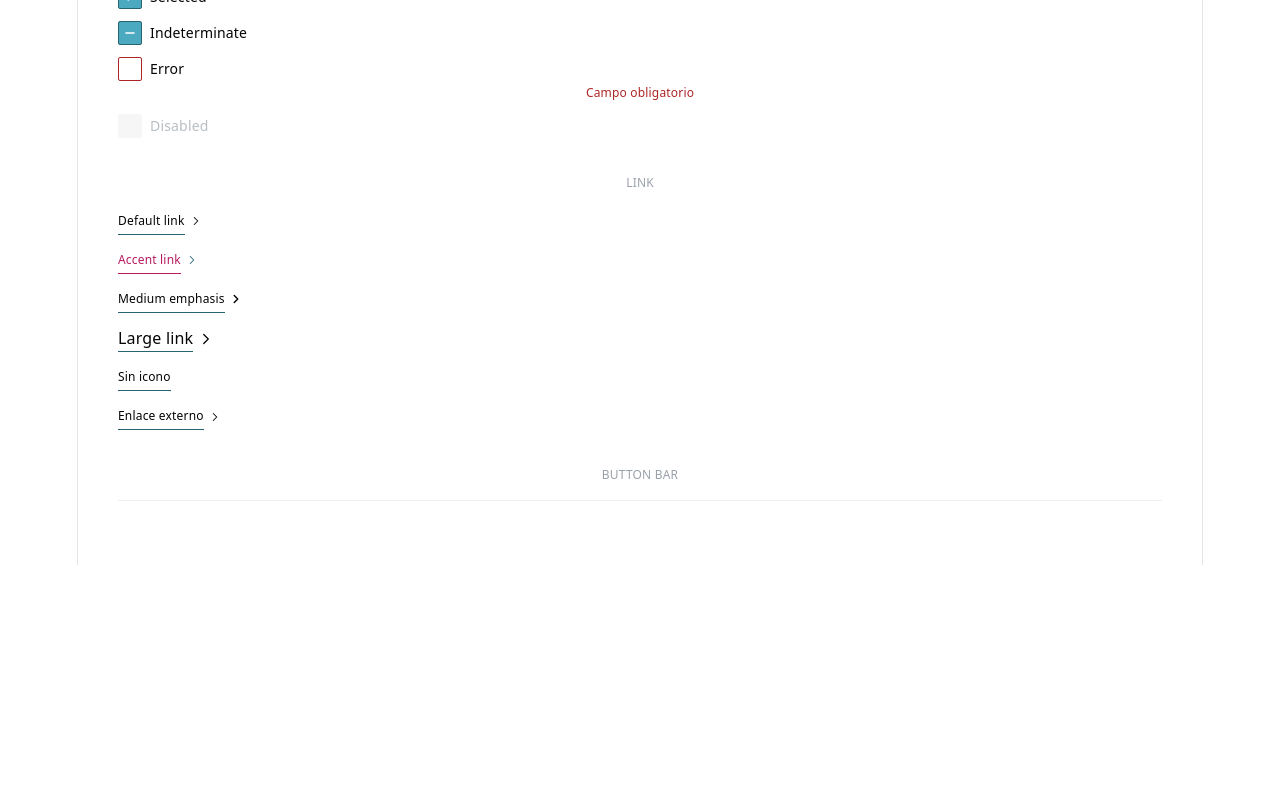
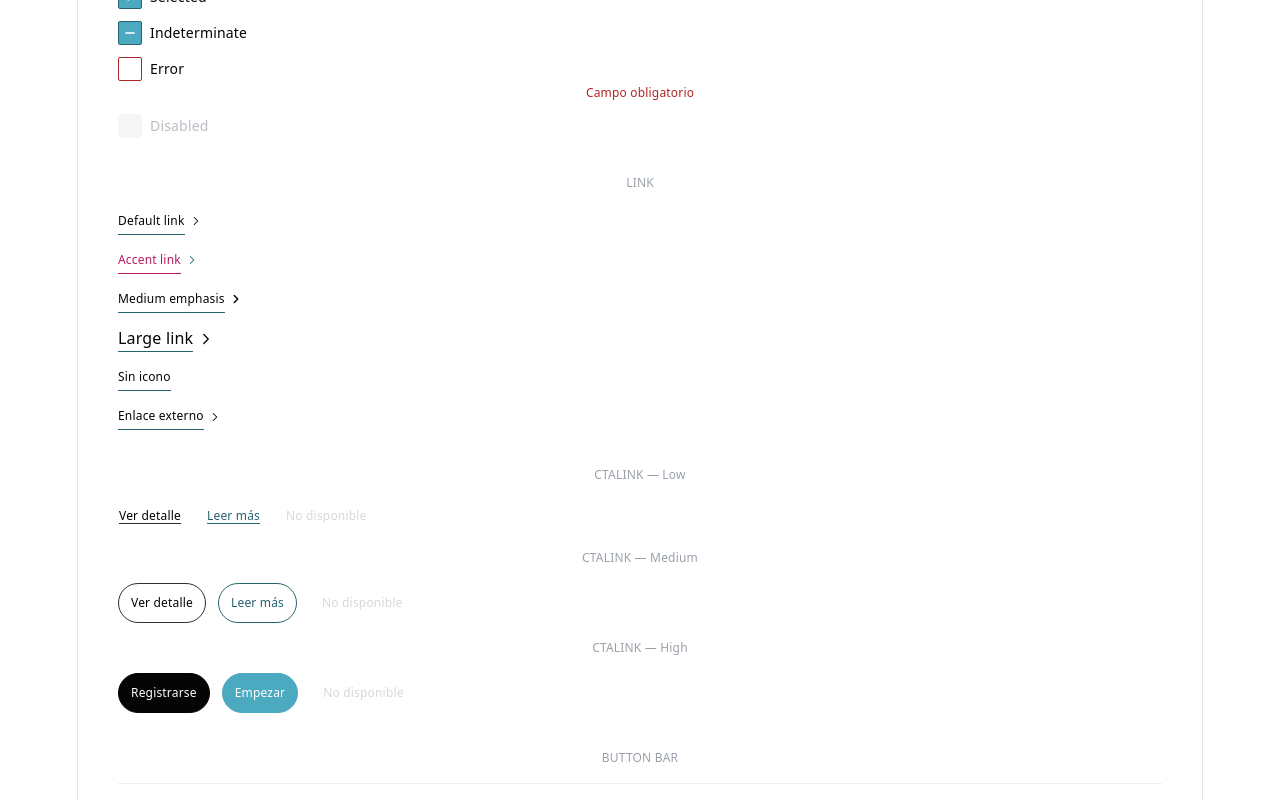
Before and after one commit to csagenjo/cs-design-system, a React (Vite) app: page / in a window 1280 px wide. Shown: the part 545-1345 px from the top of the page. Before the commit the page ends 1110 px from the top, so only its background shows below. Built offline with nearby package versions, Linux system fonts and the light colour scheme.

Commit message:
Add CTALink using --ds-* tokens

```diff
--- a/src/App.jsx
+++ b/src/App.jsx
@@ -3,6 +3,7 @@ import { ButtonBar } from './components/ButtonBar'
 import { Input } from './components/Input'
 import { Checkbox } from './components/Checkbox'
 import { Link } from './components/Link'
+import { CTALink } from './components/CTALink'
 
 function App() {
   return (
@@ -51,6 +52,28 @@ function App() {
         <Link href="https://ejemplo.com" external>Enlace externo</Link>
       </section>
 
+      {/* CTALink */}
+      <section style={{ display: 'flex', flexDirection: 'column', gap: '12px' }}>
+        <p style={{ fontSize: '12px', color: '#9AA1AA', margin: 0 }}>CTALINK — Low</p>
+        <div style={{ display: 'inline-flex', gap: '24px', alignItems: 'center', flexWrap: 'wrap' }}>
+          <CTALink href="#" emphasis="low">Ver detalle</CTALink>
+          <CTALink href="#" emphasis="low" variant="accent">Leer más</CTALink>
+          <CTALink emphasis="low" disabled>No disponible</CTALink>
+        </div>
+        <p style={{ fontSize: '12px', color: '#9AA1AA', margin: 0 }}>CTALINK — Medium</p>
+        <div style={{ display: 'inline-flex', gap: '12px', alignItems: 'center', flexWrap: 'wrap' }}>
+          <CTALink href="#">Ver detalle</CTALink>
+          <CTALink href="#" variant="accent">Leer más</CTALink>
+          <CTALink disabled>No disponible</CTALink>
+        </div>
+        <p style={{ fontSize: '12px', color: '#9AA1AA', margin: 0 }}>CTALINK — High</p>
+        <div style={{ display: 'inline-flex', gap: '12px', alignItems: 'center', flexWrap: 'wrap' }}>
+          <CTALink href="#" emphasis="high">Registrarse</CTALink>
+          <CTALink href="#" emphasis="high" variant="accent">Empezar</CTALink>
+          <CTALink emphasis="high" disabled>No disponible</CTALink>
+        </div>
+      </section>
+
       {/* ButtonBar */}
       <section>
         <p style={{ fontSize: '12px', color: '#9AA1AA', margin: 0, marginBottom: '12px' }}>BUTTON BAR</p>
--- /dev/null
+++ b/src/components/CTALink.jsx
@@ -0,0 +1,197 @@
+/**
+ * CTALink — Componente atómico
+ * CS Design System · v1.0
+ *
+ * Tokens: --ds-cta-link-* (tokens.css)
+ * Sin icono. Talla única. Tres niveles de énfasis + dos variantes.
+ * Sin hex hardcodeados. Sin referencias a Empresa / Sistemas externos.
+ *
+ * ÉNFASIS (emphasis):
+ *   "low"    → texto + underline (estilo inline)
+ *   "medium" → pill con borde (default)
+ *   "high"   → pill relleno
+ *
+ * VARIANTES (variant):
+ *   "default" → negro / borde gris oscuro / fondo negro
+ *   "accent"  → teal / borde teal / fondo teal
+ *
+ * USO:
+ *   <CTALink href="/ruta">Ver detalle</CTALink>
+ *   <CTALink href="/ruta" emphasis="high" variant="accent">Empezar</CTALink>
+ *   <CTALink href="https://..." external>Enlace externo</CTALink>
+ *   <CTALink disabled>No disponible</CTALink>
+ */
+
+import React from 'react';
+
+/* ─── CSS ──────────────────────────────────────────────────────────────────── */
+
+const css = `
+.ds-cta-link {
+  display:         inline-flex;
+  align-items:     center;
+  justify-content: center;
+  font-family:     var(--ds-fontFamily-default);
+  font-size:       var(--ds-fontSize-label-sm);
+  line-height:     var(--ds-fontLheight-2xs);
+  font-weight:     var(--ds-fontWeight-regular);
+  text-decoration: none;
+  cursor:          pointer;
+  border-radius:   80px;
+  border:          1px solid transparent;
+  box-sizing:      border-box;
+  white-space:     nowrap;
+  transition:      background 0.12s, border-color 0.12s, color 0.12s, opacity 0.12s;
+}
+
+.ds-cta-link:focus-visible {
+  outline:    none;
+  box-shadow: 0 0 0 2px var(--ds-cta-link-focus-inner),
+              0 0 0 4px var(--ds-cta-link-focus-outer);
+}
+
+.ds-cta-link:active:not([aria-disabled="true"]) { opacity: 0.8; }
+
+/* ── Low emphasis ── */
+.ds-cta-link--low {
+  padding:                   2px 0;
+  border-radius:             2px;
+  border-color:              transparent;
+  text-decoration:           underline;
+  text-underline-offset:     3px;
+  text-decoration-thickness: 1px;
+}
+.ds-cta-link--low.ds-cta-link--default {
+  color:                 var(--ds-cta-link-fg-default);
+  text-decoration-color: var(--ds-cta-link-border-bottom-default);
+}
+.ds-cta-link--low.ds-cta-link--accent {
+  color:                 var(--ds-cta-link-fg-accent);
+  text-decoration-color: var(--ds-cta-link-border-bottom-accent);
+}
+.ds-cta-link--low:not([aria-disabled="true"]):hover {
+  background: var(--ds-cta-link-bg-mix-hover);
+}
+
+/* ── Medium emphasis ── */
+.ds-cta-link--medium { padding: 6px 12px; }
+.ds-cta-link--medium.ds-cta-link--default {
+  color:        var(--ds-cta-link-fg-default);
+  border-color: var(--ds-cta-link-border-secondary);
+}
+.ds-cta-link--medium.ds-cta-link--accent {
+  color:        var(--ds-cta-link-fg-accent);
+  border-color: var(--ds-cta-link-border-accent-secondary);
+}
+.ds-cta-link--medium:not([aria-disabled="true"]):hover {
+  background: var(--ds-cta-link-bg-mix-hover);
+}
+
+/* ── High emphasis ── */
+.ds-cta-link--high { padding: 6px 12px; }
+.ds-cta-link--high.ds-cta-link--default {
+  color:        var(--ds-cta-link-fg-primary);
+  background:   var(--ds-cta-link-bg-primary);
+  border-color: var(--ds-cta-link-bg-primary);
+}
+.ds-cta-link--high.ds-cta-link--accent {
+  color:        var(--ds-cta-link-fg-accent-primary);
+  background:   var(--ds-cta-link-bg-accent-primary);
+  border-color: var(--ds-cta-link-bg-accent-primary);
+}
+.ds-cta-link--high.ds-cta-link--default:not([aria-disabled="true"]):hover {
+  background: var(--ds-cta-link-bg-mix-hover), var(--ds-cta-link-bg-primary);
+}
+.ds-cta-link--high.ds-cta-link--accent:not([aria-disabled="true"]):hover {
+  background: var(--ds-cta-link-bg-mix-hover), var(--ds-cta-link-bg-accent-primary);
+}
+
+/* ── Disabled — must come last to win same-specificity conflicts ── */
+.ds-cta-link[aria-disabled="true"] {
+  color:           var(--ds-cta-link-fg-disabled);
+  cursor:          not-allowed;
+  pointer-events:  none;
+  text-decoration: none;
+  background:      transparent;
+  border-color:    transparent;
+  opacity:         0.6;
+}
+
+.ds-cta-link .sr-only {
+  position:    absolute;
+  width:       1px;
+  height:      1px;
+  padding:     0;
+  margin:      -1px;
+  overflow:    hidden;
+  clip:        rect(0,0,0,0);
+  white-space: nowrap;
+  border:      0;
+}
+`;
+
+let _styleInjected = false;
+function injectStyles() {
+  if (_styleInjected || typeof document === 'undefined') return;
+  const s = document.createElement('style');
+  s.textContent = css;
+  document.head.appendChild(s);
+  _styleInjected = true;
+}
+injectStyles();
+
+/* ─── CTALink ───────────────────────────────────────────────────────────────── */
+
+export function CTALink({
+  emphasis  = 'medium',
+  variant   = 'default',
+  href,
+  onClick,
+  external  = false,
+  disabled  = false,
+  ariaLabel,
+  children,
+  ...rest
+}) {
+  const resolvedTarget = external ? '_blank'              : undefined;
+  const resolvedRel    = external ? 'noopener noreferrer' : undefined;
+
+  const classes = [
+    'ds-cta-link',
+    `ds-cta-link--${emphasis}`,
+    `ds-cta-link--${variant}`,
+  ].join(' ');
+
+  return (
+    <a
+      href={disabled ? undefined : href}
+      target={resolvedTarget}
+      rel={resolvedRel}
+      className={classes}
+      onClick={disabled ? undefined : onClick}
+      aria-disabled={disabled ? 'true' : undefined}
+      aria-label={ariaLabel}
+      tabIndex={disabled ? -1 : undefined}
+      {...rest}
+    >
+      {children}
+      {external && !disabled && <span className="sr-only">(opens in new tab)</span>}
+    </a>
+  );
+}
+
+export default CTALink;
+
+
+/* ─── Ejemplos de uso ──────────────────────────────────────────────────────
+
+<CTALink href="/ruta">Ver detalle</CTALink>
+<CTALink href="/ruta" emphasis="low">Más información</CTALink>
+<CTALink href="/ruta" emphasis="high">Registrarse</CTALink>
+<CTALink href="/ruta" variant="accent">Ver detalle</CTALink>
+<CTALink href="/ruta" emphasis="low" variant="accent">Leer más</CTALink>
+<CTALink href="/ruta" emphasis="high" variant="accent">Empezar</CTALink>
+<CTALink href="https://..." external>Enlace externo</CTALink>
+<CTALink disabled>No disponible</CTALink>
+<CTALink onClick={() => alert('click')} emphasis="medium">Acción</CTALink>
+*/
```
Also changed, not shown: 1 other file (tests, documents, lock files or other folders).
